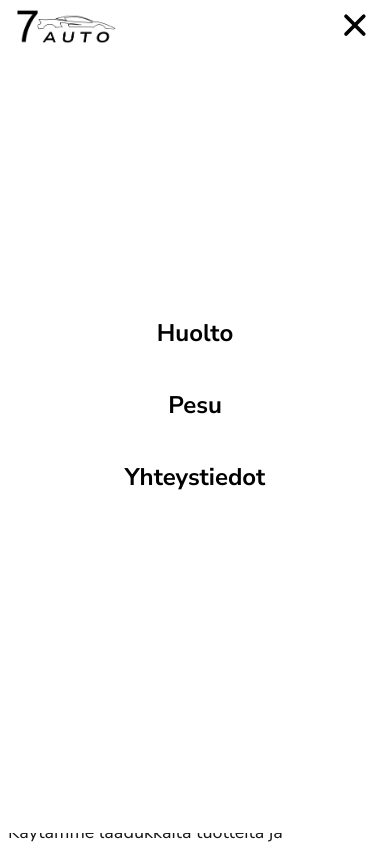
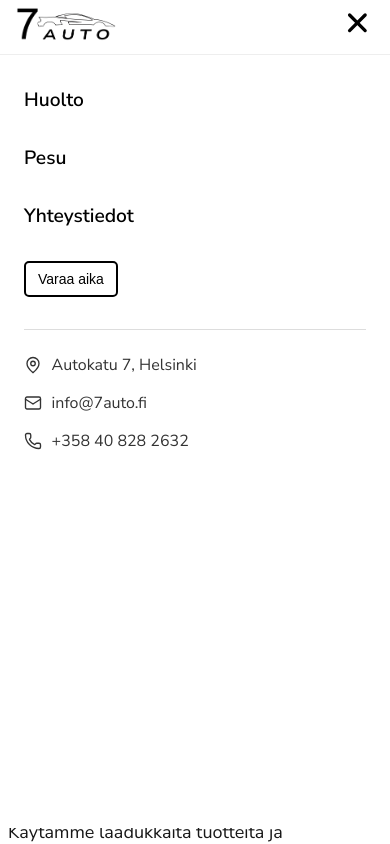
Before and after one commit to Agrinsadon/7auto, a Next.js app in the folder frontend/: page / in a window 390 px wide. Both pictures are taken after a click on the label 354 px from the left and 41 px from the top of the page. Shown: the top 844 px of the page. Built offline with nearby package versions, Linux system fonts and the light colour scheme.

Commit message:
added details to navbar and hamburger menu

```diff
--- a/frontend/src/app/component/buttons/hamburger.css
+++ b/frontend/src/app/component/buttons/hamburger.css
@@ -3,7 +3,7 @@
   }
 
   .hamburger svg {
-    height: 2.5rem;
+    height: 2.2rem;
     transition: transform 600ms cubic-bezier(0.4, 0, 0.2, 1);
   }
 
--- a/frontend/src/app/component/navbar/navbar.css
+++ b/frontend/src/app/component/navbar/navbar.css
@@ -60,16 +60,10 @@
   display: none;
 }
 
+/* ============ MOBILE STYLES ============ */
 @media (max-width: 760px) {
   .navbarwrapper {
-    position: fixed;
-    top: 0;
-    left: 0;
-    right: 0;
-    z-index: 900;
     background-color: #fff;
-    width: 100%;
-    margin: 0 auto;
   }
 
   .navbar {
@@ -90,24 +84,76 @@
     top: 100%;
     left: 0;
     width: 100%;
-    height: calc(100vh - 70px); /* Adjust if navbar height changes */
-    background-color: #fff; /* <-- white background for visibility */
+    height: calc(100vh - 70px);
+    background-color: #fff;
     display: flex;
     flex-direction: column;
-    justify-content: center;
-    align-items: center;
-    gap: 2.5rem;
     z-index: 1200;
-    padding: 2rem;
+    padding: 2rem 1.5rem;
     animation: fadeIn 0.3s ease;
+    overflow-y: auto;
+    border-top: 1px solid #eee;
+  }
+
+  .mobilemenu-top {
+    display: flex;
+    flex-direction: column;
+    gap: 2rem;
+    align-items: flex-start;
+    margin-bottom: 2rem;
   }
 
   .mobilelink {
-    font-size: 1.5rem;
-    color: #000; /* ensure contrast on white background */
+    font-size: 1.2rem;
+    color: #000;
     text-decoration: none;
-    font-weight: bold;
+    font-weight: 600;
+    transition: color 0.2s;
   }
+
+  .mobilelink:hover {
+    color: #555;
+  }
+
+  .mobilemenu-bottom {
+    display: flex;
+    flex-direction: column;
+    gap: 1rem;
+    border-top: 1px solid #ddd;
+    padding-top: 1.5rem;
+  }
+
+  .contactlink {
+    font-size: 1rem;
+    color: #333;
+    text-decoration: none;
+    transition: color 0.2s;
+  }
+
+  .contactlink:hover {
+    color: #000;
+  }
+
+  .contactlink {
+    display: flex;
+    align-items: center;
+    gap: 0.6rem;
+    font-size: 1rem;
+    color: #333;
+    text-decoration: none;
+    transition: color 0.2s;
+  }
+
+  .contactlink:hover {
+    color: #000;
+  }
+
+  .contacticon {
+    width: 18px;
+    height: 18px;
+    stroke-width: 1.8;
+  }
+
 
   @keyframes fadeIn {
     from {
--- a/frontend/src/app/component/navbar/navbar.tsx
+++ b/frontend/src/app/component/navbar/navbar.tsx
@@ -5,6 +5,7 @@ import Image from 'next/image';
 import BookButton from '../buttons/bookbutton';
 import BookingStart from '../reservation-side/bookframes/bookingstart';
 import Hamburger from '../buttons/hamburger';
+import { MapPin, Mail, Phone } from 'lucide-react';
 import './navbar.css';
 
 const Navbar = () => {
@@ -20,7 +21,7 @@ const Navbar = () => {
     const section = document.getElementById(id);
     if (section) {
       section.scrollIntoView({ behavior: 'smooth' });
-      setMenuOpen(false); // Close mobile menu if open
+      setMenuOpen(false);
     }
   };
 
@@ -49,7 +50,6 @@ const Navbar = () => {
                   />
                 </div>
               </a>
-
             </div>
 
             <div className='navright'>
@@ -75,17 +75,42 @@ const Navbar = () => {
 
           {menuOpen && (
             <div className="mobilemenu">
+              <div className="mobilemenu-top">
                 <a href="#huolto" className="mobilelink" onClick={(e) => handleAnchorClick(e, 'huolto')}>Huolto</a>
                 <a href="#pesu" className="mobilelink" onClick={(e) => handleAnchorClick(e, 'pesu')}>Pesu</a>
                 <a href="#yhteystiedot" className="mobilelink" onClick={(e) => handleAnchorClick(e, 'yhteystiedot')}>Yhteystiedot</a>
+
                 <BookButton
                   onClick={() => {
                     handleClick();
                     toggleMenu();
                   }}
                   onText="Varaa aika"
-                variant="dark"
+                  variant="light"
+                  size='small'
                 />
+              </div>
+
+              <div className="mobilemenu-bottom">
+                <a
+                  href="https://maps.google.com/?q=Autokatu+7,+00100+Helsinki"
+                  className="contactlink"
+                  target="_blank"
+                  rel="noopener noreferrer"
+                >
+                  <MapPin className="contacticon" />
+                  Autokatu 7, Helsinki
+                </a>
+                <a href="mailto:info@7auto.fi" className="contactlink">
+                  <Mail className="contacticon" />
+                  info@7auto.fi
+                </a>
+                <a href="tel:+358408282632" className="contactlink">
+                  <Phone className="contacticon" />
+                  +358 40 828 2632
+                </a>
+              </div>
+
             </div>
           )}
         </nav>
--- a/frontend/src/app/pages/imagepage/imagepage.tsx
+++ b/frontend/src/app/pages/imagepage/imagepage.tsx
@@ -5,10 +5,10 @@ import { useState, useEffect } from 'react';
 import './imagepage.css';
 
 const images = [
-  { default: '/isam.png', hover: '/isom.png' },
-  { default: '/isam.png', hover: '/isom.png' },
-  { default: '/isam.png', hover: '/isom.png' },
-  { default: '/isam.png', hover: '/isom.png' },
+  { default: '/carfix.png', hover: '/carwash.png' },
+  { default: '/carfix.png', hover: '/carwash.png' },
+  { default: '/carfix.png', hover: '/carwash.png' },
+  { default: '/carfix.png', hover: '/carwash.png' },
 ];
 
 const ImagePage = () => {
```
Lines whose indentation alone changed are shown as unchanged.
